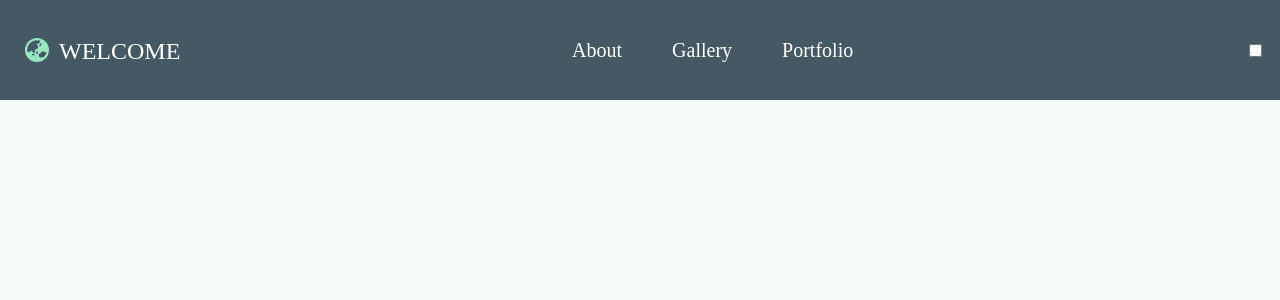
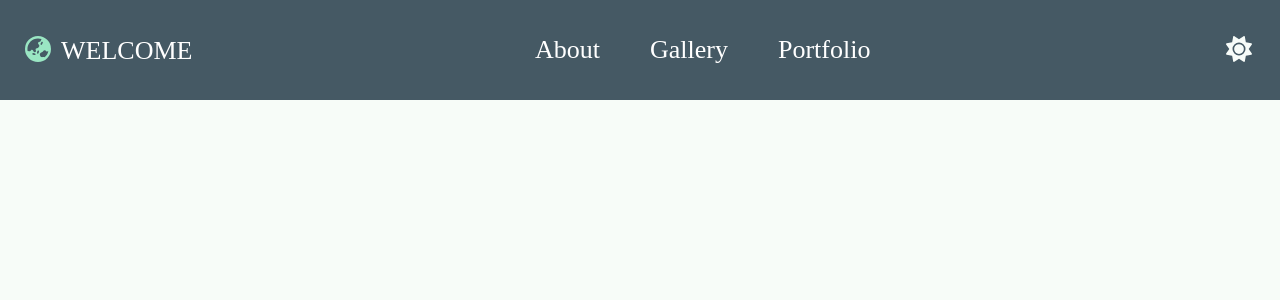
Before and after one commit to hjpark625/portfolio, a React (Create React App) app: page / in a window 1280 px wide. Shown: the top 300 px of the page. Built offline with nearby package versions, Linux system fonts and the light colour scheme.

Commit message:
design: NavBar 야간모드 버튼 스타일링 및 구현 완료

```diff
--- a/src/Router.tsx
+++ b/src/Router.tsx
@@ -1,14 +1,24 @@
-import React from 'react';
 import { Routes, Route } from 'react-router-dom';
+import { useSelector } from 'react-redux';
+import { ThemeProvider } from 'styled-components';
 import About from './pages/About/About';
 import Gallery from './pages/Gallery/Gallery';
 import Home from './pages/Home/Home';
 import Portfolio from './pages/Portfolio/Portfolio';
 import Nav from './components/Nav';
+import GlobalStyle from './styles/GlobalStyle';
+import { IToggle } from './store/NightDay/index';
+import { lightTheme } from './styles/light';
+import { darkTheme } from './styles/dark';
 
 const Router = () => {
+  const toggleValue = useSelector(
+    (state: { toggle: IToggle }) => state.toggle.toggle,
+  );
+
   return (
-    <>
+    <ThemeProvider theme={!toggleValue ? lightTheme : darkTheme}>
+      <GlobalStyle />
       <Nav />
       <Routes>
         <Route path="/" element={<Home />} />
@@ -16,7 +26,7 @@ const Router = () => {
         <Route path="/gallery" element={<Gallery />} />
         <Route path="/portfolio" element={<Portfolio />} />
       </Routes>
-    </>
+    </ThemeProvider>
   );
 };
 
--- a/src/components/Nav.tsx
+++ b/src/components/Nav.tsx
@@ -1,48 +1,63 @@
-import React from 'react';
-import styled from 'styled-components';
-import { useDispatch } from 'react-redux';
+import { useDispatch, useSelector } from 'react-redux';
 import { useNavigate } from 'react-router-dom';
-import { FontAwesomeIcon } from '@fortawesome/react-fontawesome';
-import { faEarthAsia } from '@fortawesome/free-solid-svg-icons';
+import { faEarthAsia, faMoon, faSun } from '@fortawesome/free-solid-svg-icons';
 import { handleToggle } from '../store/NightDay';
+import * as S from './styles/Nav.styled';
+
+interface ToggleValue {
+  toggle: { toggle: boolean };
+}
 
 const Nav = () => {
   const dispatch = useDispatch();
   const navigate = useNavigate();
 
+  const nighMode = useSelector((state: ToggleValue) => state.toggle.toggle);
+
   const changePage = (path: string) => {
     navigate(path);
   };
 
-  const changeToggle = () => {
+  const changeToggleStatus = () => {
     dispatch(handleToggle());
   };
+
   return (
-    <NavWrapper>
-      <NavTitle
+    <S.NavWrapper>
+      <S.NavTitle
         onClick={() => {
           changePage('/');
         }}
       >
-        <EarthIcon icon={faEarthAsia} />
+        <S.EarthIcon icon={faEarthAsia} />
         WELCOME
-      </NavTitle>
-      <MenuContents>
+      </S.NavTitle>
+      <S.MenuContents>
         {NAV_CONTENTS.map(({ id, title, path }) => (
-          <Menu
+          <S.Menu
             key={id}
             onClick={() => {
               changePage(path);
             }}
           >
             {title}
-          </Menu>
+          </S.Menu>
         ))}
-      </MenuContents>
-      <NightDayHandlerWrapper>
-        <NightDayHandler type="checkbox" onClick={changeToggle} />
-      </NightDayHandlerWrapper>
-    </NavWrapper>
+      </S.MenuContents>
+      <S.NightDayHandlerWrapper>
+        <S.NightDayHandler
+          type="button"
+          onClick={() => {
+            changeToggleStatus();
+          }}
+        >
+          <S.ButtonContainer>
+            <S.DayButton icon={faSun} $nightMode={nighMode} />
+            <S.NightButton icon={faMoon} $nightMode={nighMode} />
+          </S.ButtonContainer>
+        </S.NightDayHandler>
+      </S.NightDayHandlerWrapper>
+    </S.NavWrapper>
   );
 };
 
@@ -53,51 +68,3 @@ const NAV_CONTENTS = [
   { id: 2, title: 'Gallery', path: '/gallery' },
   { id: 3, title: 'Portfolio', path: '/portfolio' },
 ];
-const NavWrapper = styled.nav`
-  position: fixed;
-  top: 0;
-  left: 0;
-  width: 100%;
-  height: 100px;
-  padding: 15px;
-  background-color: #455964;
-  display: flex;
-  align-items: center;
-  justify-content: space-between;
-  color: white;
-`;
-
-const NavTitle = styled.div`
-  font-size: 24px;
-  cursor: pointer;
-`;
-
-const EarthIcon = styled(FontAwesomeIcon)`
-  margin: 0 10px;
-  color: #9ae6c3;
-`;
-
-const MenuContents = styled.ul`
-  display: flex;
-`;
-
-const Menu = styled.li`
-  cursor: pointer;
-  font-size: 20px;
-  transition: all 0.2s ease;
-  padding: 10px;
-  & + & {
-    margin-left: 30px;
-  }
-
-  &:hover {
-    border-radius: 8px;
-    background-color: green;
-  }
-`;
-
-const NightDayHandlerWrapper = styled.div``;
-
-const NightDayHandler = styled.input`
-  cursor: pointer;
-`;
--- /dev/null
+++ b/src/components/styles/Nav.styled.tsx
@@ -0,0 +1,92 @@
+import styled from 'styled-components';
+import { FontAwesomeIcon } from '@fortawesome/react-fontawesome';
+
+export const NavWrapper = styled.nav`
+  position: fixed;
+  top: 0;
+  left: 0;
+  width: 100%;
+  height: 100px;
+  padding: 15px;
+  background-color: #455964;
+  display: flex;
+  align-items: center;
+  justify-content: space-between;
+  color: white;
+`;
+
+export const NavTitle = styled.div`
+  font-size: 26px;
+  cursor: pointer;
+`;
+
+export const EarthIcon = styled(FontAwesomeIcon)`
+  margin: 0 10px;
+  color: #9ae6c3;
+`;
+
+export const MenuContents = styled.ul`
+  display: flex;
+`;
+
+export const Menu = styled.li`
+  cursor: pointer;
+  font-size: 26px;
+  transition: background 0.2s ease;
+  padding: 10px;
+  & + & {
+    margin-left: 30px;
+  }
+
+  &:hover {
+    border-radius: 8px;
+    background-color: green;
+  }
+`;
+
+export const NightDayHandlerWrapper = styled.div`
+  position: relative;
+`;
+
+export const NightDayHandler = styled.button`
+  background-color: transparent;
+  border: none;
+  cursor: pointer;
+`;
+
+export const ButtonContainer = styled.div`
+  position: relative;
+  width: 26px;
+  height: 26px;
+  padding: 20px;
+  border-radius: 50%;
+  overflow: hidden;
+  transition: all 0.2s ease;
+  :hover {
+    background-color: lightgray;
+  }
+`;
+
+export const NightButton = styled(FontAwesomeIcon)<{ $nightMode: boolean }>`
+  bottom: 17%;
+  right: 24%;
+  position: absolute;
+  color: #262e27;
+  transition: all 0.3s ease;
+  transform: ${({ $nightMode }) =>
+    $nightMode ? 'scale(1) rotate(0deg)' : 'scale(0) rotate(360deg)'};
+  opacity: ${({ $nightMode }) => ($nightMode ? '1' : '0')};
+  font-size: 26px;
+`;
+
+export const DayButton = styled(FontAwesomeIcon)<{ $nightMode: boolean }>`
+  bottom: 17%;
+  right: 17%;
+  position: absolute;
+  color: #f7fcf9;
+  transition: all 0.3s ease;
+  transform: ${({ $nightMode }) =>
+    $nightMode ? 'scale(0) rotate(0deg)' : 'scale(1) rotate(360deg)'};
+  opacity: ${({ $nightMode }) => ($nightMode ? '0' : '1')};
+  font-size: 26px;
+`;
--- a/src/index.tsx
+++ b/src/index.tsx
@@ -5,7 +5,6 @@ import { Provider } from 'react-redux';
 import { configureStore } from '@reduxjs/toolkit';
 import reportWebVitals from './reportWebVitals';
 import Router from './Router';
-import GlobalStyle from './styles/GlobalStyle';
 import rootReducer from './store/index';
 
 const store = configureStore({ reducer: rootReducer });
@@ -17,7 +16,6 @@ root.render(
   <React.StrictMode>
     <BrowserRouter>
       <Provider store={store}>
-        <GlobalStyle />
         <Router />
       </Provider>
     </BrowserRouter>
--- a/src/styles/GlobalStyle.tsx
+++ b/src/styles/GlobalStyle.tsx
@@ -1,7 +1,13 @@
 import { createGlobalStyle } from 'styled-components';
 import { reset } from 'styled-reset';
+import { darkTheme } from './dark';
+import { lightTheme } from './light';
 
-const GlobalStyle = createGlobalStyle`
+interface ThemeType {
+  theme: typeof lightTheme | typeof darkTheme;
+}
+
+const GlobalStyle = createGlobalStyle<ThemeType>`
   ${reset}
 
   * {
@@ -10,7 +16,11 @@ const GlobalStyle = createGlobalStyle`
   }
 
   body {
-    background-color: #F7FCF8;
+    transition-property: background, color;
+    transition-duration: 0.2s;
+    transition-timing-function: ease;
+    background-color: ${({ theme }) => theme.backgroundColor};
+    color: ${({ theme }) => theme.fontColor};
   }
 `;
 
--- /dev/null
+++ b/src/styles/dark.ts
@@ -0,0 +1,4 @@
+export const darkTheme = {
+  backgroundColor: '#262E27',
+  fontColor: '#8FC2AE',
+};
--- /dev/null
+++ b/src/styles/light.ts
@@ -0,0 +1,4 @@
+export const lightTheme = {
+  backgroundColor: '#F7FCF8',
+  fontColor: '#6D6E78',
+};
```
